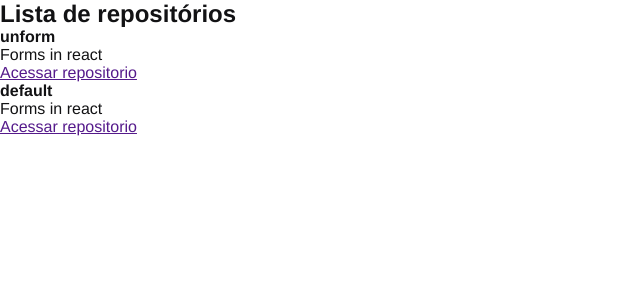
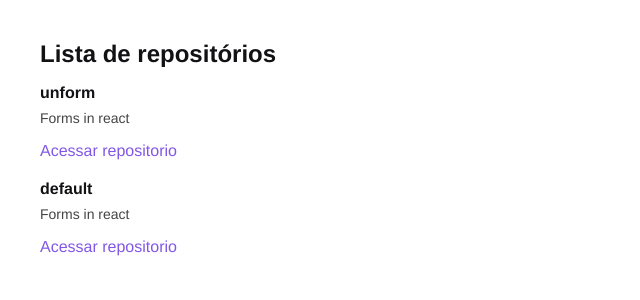
Before and after one commit to alandlan/Ignite_ReactJs_Cap1_1, a React app: page / in a window 1280 px wide. Shown: the top 300 px of the page, without its empty margins (0-640 px from the left). Built offline with nearby package versions, Linux system fonts and the light colour scheme; no server answers.

Commit message:
Utilizando o useEffect

```diff
--- a/src/components/RepositoryList.jsx
+++ b/src/components/RepositoryList.jsx
@@ -1,4 +1,7 @@
 import { RepositoryItem } from "./RepositoryItem";
+
+import '../styles/repositories.scss';
+import { useEffect, useState } from "react";
 
 const repository = {
     name: 'unform',
@@ -7,6 +10,15 @@ const repository = {
 }
 
 export function RepositoryList(){
+
+    const [repositories, setRepositories] = useState([]);
+
+    useEffect(() =>{
+        fetch('https://api.github.com/users/alandlan/repos')
+            .then(response => response.json())
+            .then(data => setRepositories(data))
+    },[]);
+
     return(
         <section className="repository-list">
             <h1>Lista de repositórios</h1>
--- a/src/index.jsx
+++ b/src/index.jsx
@@ -1,4 +1,11 @@
+import ReactDOM from "react-dom/client";
 import {render} from 'react-dom'
 import { App } from './App'
+import React from "react";
 
-render(<App />,document.getElementById('root'))
+const root = ReactDOM.createRoot(document.getElementById('root'))
+root.render(
+    <React.StrictMode>
+        <App />
+    </React.StrictMode>
+)
--- /dev/null
+++ b/src/styles/repositories.scss
@@ -0,0 +1,29 @@
+section.repository-list{
+    margin: 40px;
+
+    h1{
+        margin-bottom: 16px;
+    }
+
+    ul{
+        list-style: none;
+
+        li{
+            & + li{
+                margin-top: 20px;
+            }
+            p{
+                font-size: 14px;
+                color:#444;
+                margin-top: 8px;
+            }
+
+            a{
+                display: inline-block;
+                margin-top: 16px;
+                text-decoration: none;
+                color: #8257e6;
+            }
+        }
+    }
+}
```
